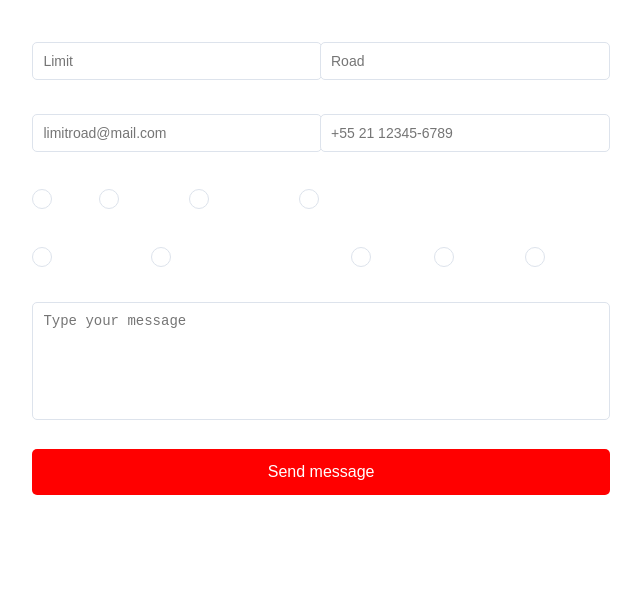
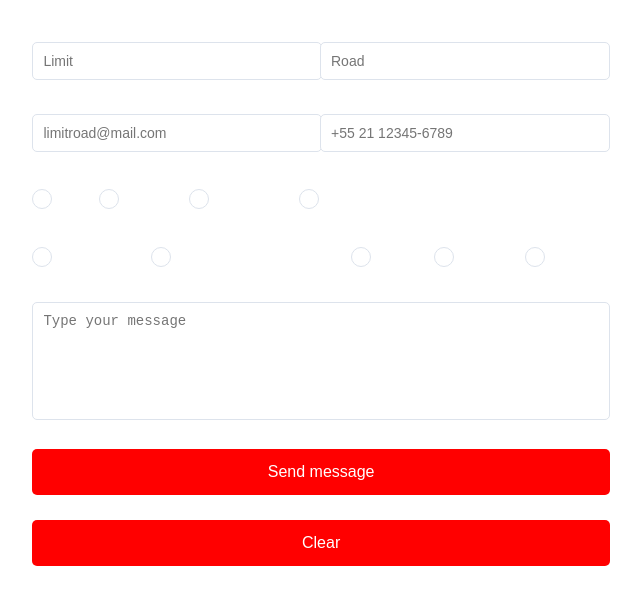
Before and after one commit to lobaosilva/form, a plain HTML site: page index-en.html in a window 1280 px wide. Shown: the whole page, without its empty margins (330-971 px from the left). Drawn offline with Linux system fonts and the light colour scheme.

Commit message:
Update index-en.html

```diff
--- a/index-en.html
+++ b/index-en.html
@@ -15,7 +15,7 @@
         <div class="formbold-main-wrapper">
 
             <div class="formbold-form-wrapper">
-                <form id="form" action="envia_fale.php" method="post" name="form">
+                <form id="form">
                     <div class="formbold-input-flex">
                         <div>
                             <label for="firstname" class="formbold-form-label">First Name:</label>
@@ -131,7 +131,8 @@
                             class="formbold-form-input"></textarea>
                     </div>
 
-                    <button class="formbold-btn">Send message</button>
+                    <button id="btnEnviar" class="formbold-btn" type="submit">Send message</button>
+                    <button class="formbold-btn" type="reset">Clear</button>
                 </form>
             </div>
         </div>
```
